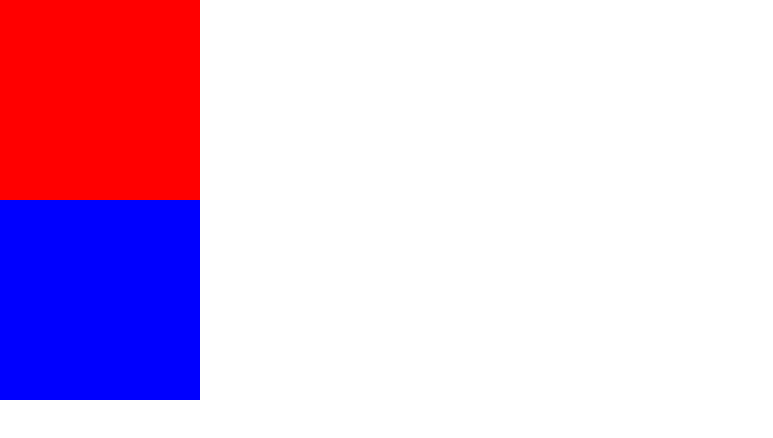
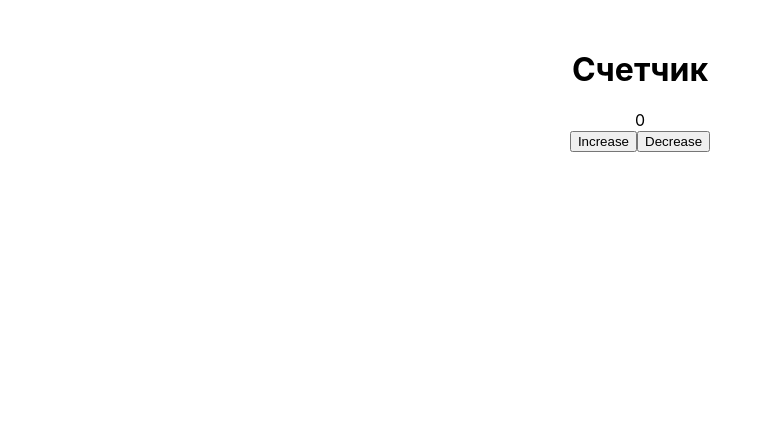
Before and after one commit to Imanbeq/my-app, a React (Create React App) app: page / in a window 1280 px wide. Shown: the top 438 px of the page, without its empty margins (0-773 px from the left). Built offline with nearby package versions, Linux system fonts and the light colour scheme.

Commit message:
feat: added js code and css

```diff
--- a/src/App.js
+++ b/src/App.js
@@ -1,10 +1,11 @@
 import React from "react";
-import Task1 from "./components/Task1";
+import Style from "./Style.css"
+import Task2 from "./components/Task2";
 
 const App = () => {
     return (
         <div>
-             <Task1/>
+             <Task2/>
         </div>
     )
 }
--- /dev/null
+++ b/src/Style.css
@@ -0,0 +1,5 @@
+#root{
+    width: 1000px;
+    margin: 50px auto;
+    text-align: center;
+}
--- /dev/null
+++ b/src/components/Task2.js
@@ -0,0 +1,50 @@
+import React from 'react';
+
+class Task2 extends React.Component{
+
+    constructor() {
+        super();
+        this.state = {
+            count : 0
+        }
+    }
+
+    countUp = () => {
+        let currentCount = this.state.count;
+        currentCount++;
+        this.setState({
+            count: currentCount
+        });
+    }
+
+    countDown = () => {
+        let currentCount = this.state.count;
+        currentCount--;
+        this.setState({
+            count: currentCount
+        });
+    }
+
+    render() {
+        return (
+            <>
+                <h1>Счетчик</h1>
+
+                <div>
+                    {this.state.count}
+                </div>
+
+                <div>
+                    <button onClick={this.countUp}>Increase</button>
+                    <button onClick={this.countDown}>Decrease</button>
+                </div>
+
+                <div>
+
+                </div>
+            </>
+        )
+    }
+}
+
+export default Task2;
```
Also changed, not shown: src/App.css (deleted, +0 -38 lines).
